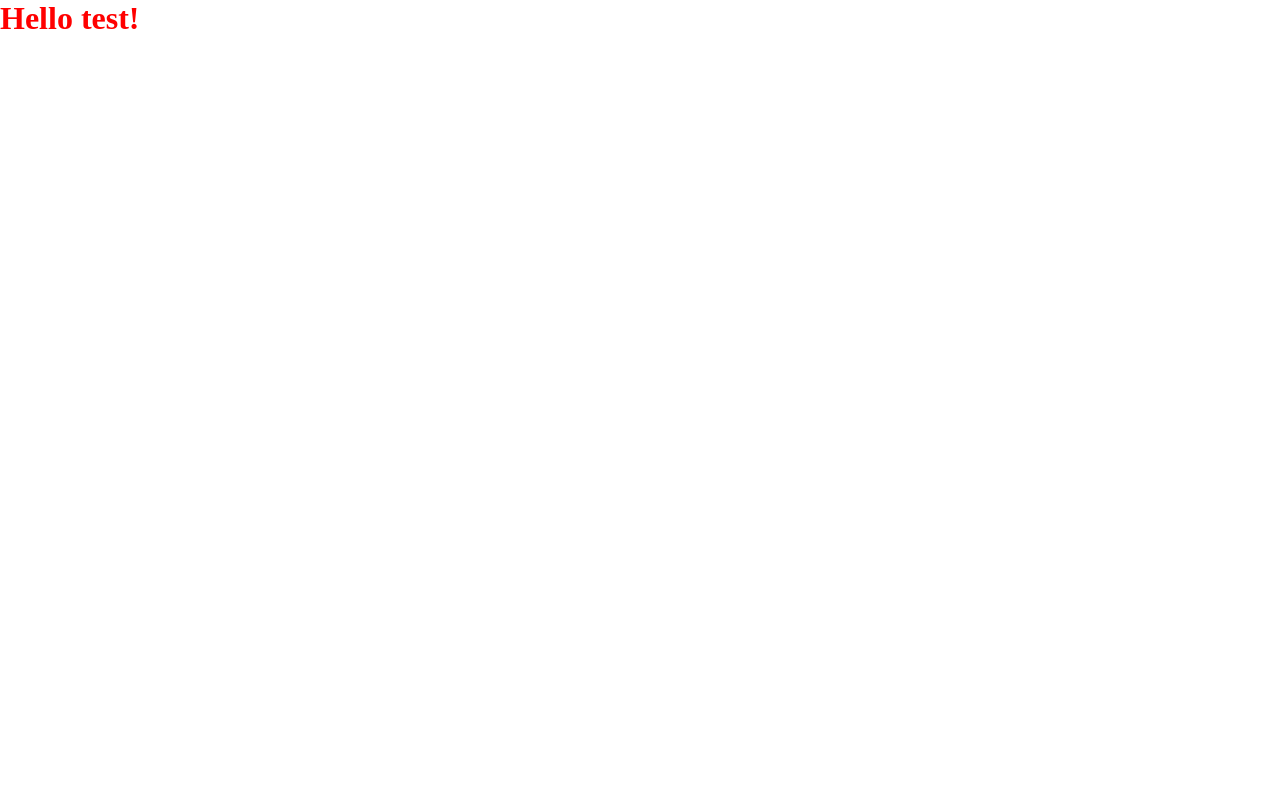
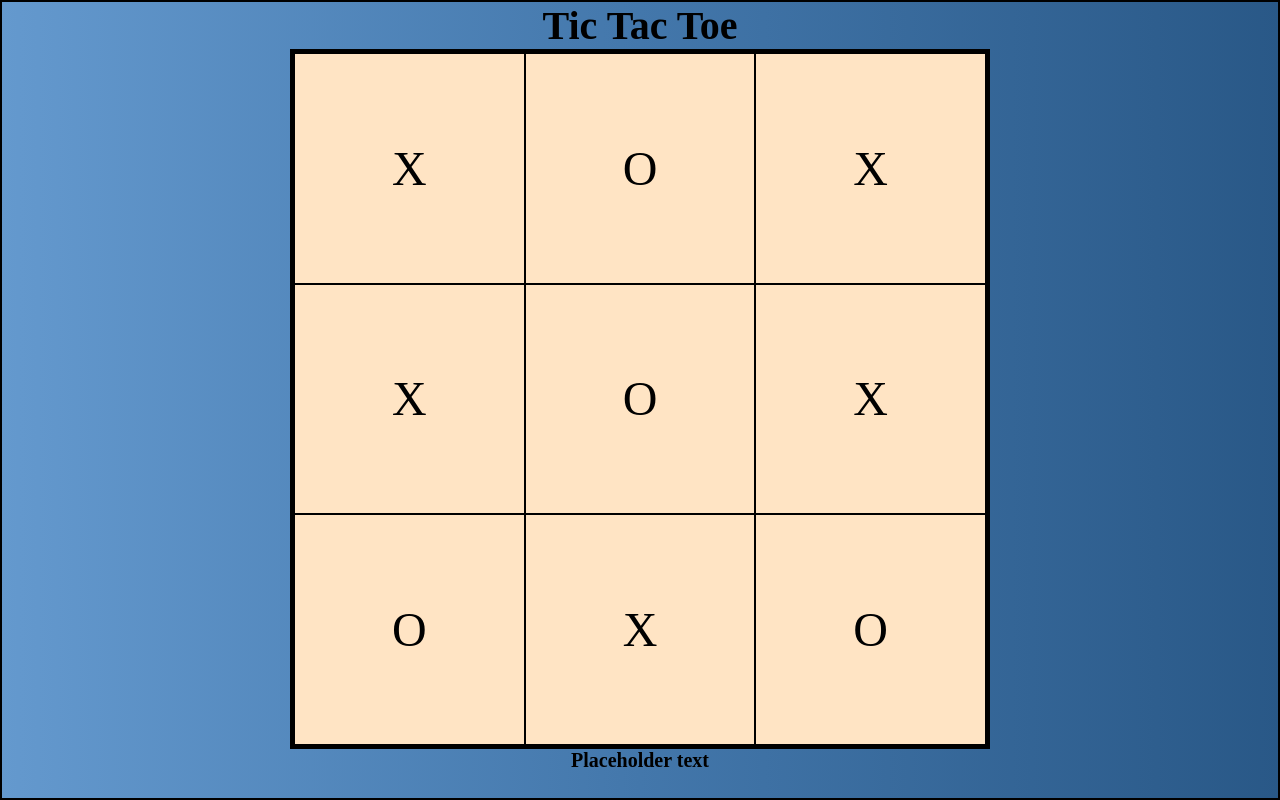
Before and after one commit to kapowlo/odin-TicTacToe, a plain HTML site: page index.html in a window 1280 px wide. Drawn offline with Linux system fonts and the light colour scheme.

Commit message:
Done with index.html and style.css files might add more html elements or modify css styles later on

```diff
--- a/index.html
+++ b/index.html
@@ -11,7 +11,22 @@
 </head>
 
 <body>
-    <h1>Hello test!</h1>
+    <div class="container">
+        <h1>Tic Tac Toe</h1>
+        <div class="board" id="board">
+            <div class="grid-cell">X</div>
+            <div class="grid-cell">O</div>
+            <div class="grid-cell">X</div>
+            <div class="grid-cell">X</div>
+            <div class="grid-cell">O</div>
+            <div class="grid-cell">X</div>
+            <div class="grid-cell">O</div>
+            <div class="grid-cell">X</div>
+            <div class="grid-cell">O</div>
+        </div>
+        <div class="display-game-status">Placeholder text</div>
+
+    </div>
 </body>
 
 </html>
--- a/style.css
+++ b/style.css
@@ -5,5 +5,45 @@
 }
 
 h1 {
-  color: red;
+  font-size: 2.5rem;
 }
+body {
+  background: linear-gradient(
+    to right,
+    rgb(100, 153, 206),
+    rgb(67, 119, 171),
+    rgb(41, 88, 135)
+  );
+}
+.container {
+  border: 2px solid black;
+  height: 100vh;
+  display: flex;
+  flex-direction: column;
+  align-items: center;
+}
+.board {
+  background-color: bisque;
+  height: 700px;
+  width: 700px;
+  margin: 0 auto;
+  border: 4px solid black;
+
+  display: grid;
+  grid-template-columns: repeat(3, auto);
+}
+.grid-cell {
+  border: 1px solid black;
+  font-size: 3rem;
+  height: 100%;
+  width: 100%;
+  display: flex;
+  justify-content: center;
+  align-items: center;
+  cursor: pointer;
+}
+
+.display-game-status {
+  font-size: 1.25rem;
+  font-weight: 700;
+}
```
